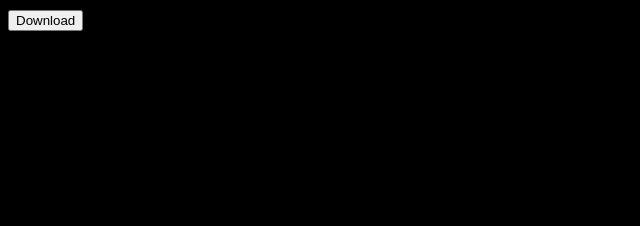
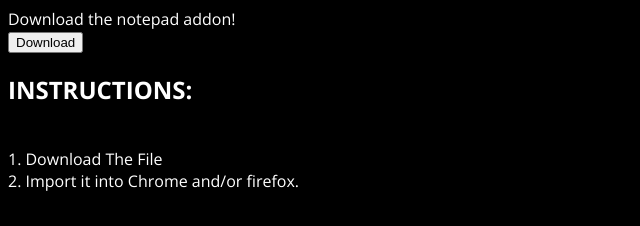
Before and after one commit to SoyTeraverse/Notepad-Extension, a plain HTML site: page download/index.html in a window 1280 px wide. Shown: the whole page, without its empty margins (0-640 px from the left). Drawn offline with nearby package versions, Linux system fonts and the light colour scheme.

Commit message:
Add download instructions to index.html
Added instructions for downloading and importing the notepad addon.

```diff
--- a/download/index.html
+++ b/download/index.html
@@ -11,6 +11,12 @@
 		<title>Download</title>
 	</head>
 	<body>
+		<p>Download the notepad addon!</p>
 		<a href="https://squared.qd.je/download/notepad.zip"><input type="button" value="Download"></a>
+		<br>
+		<h2>INSTRUCTIONS:</h2>
+		<br>
+		<p>1. Download The File</p>
+		<p>2. Import it into Chrome and/or firefox.</p>
 	</body>
 </html>
```
